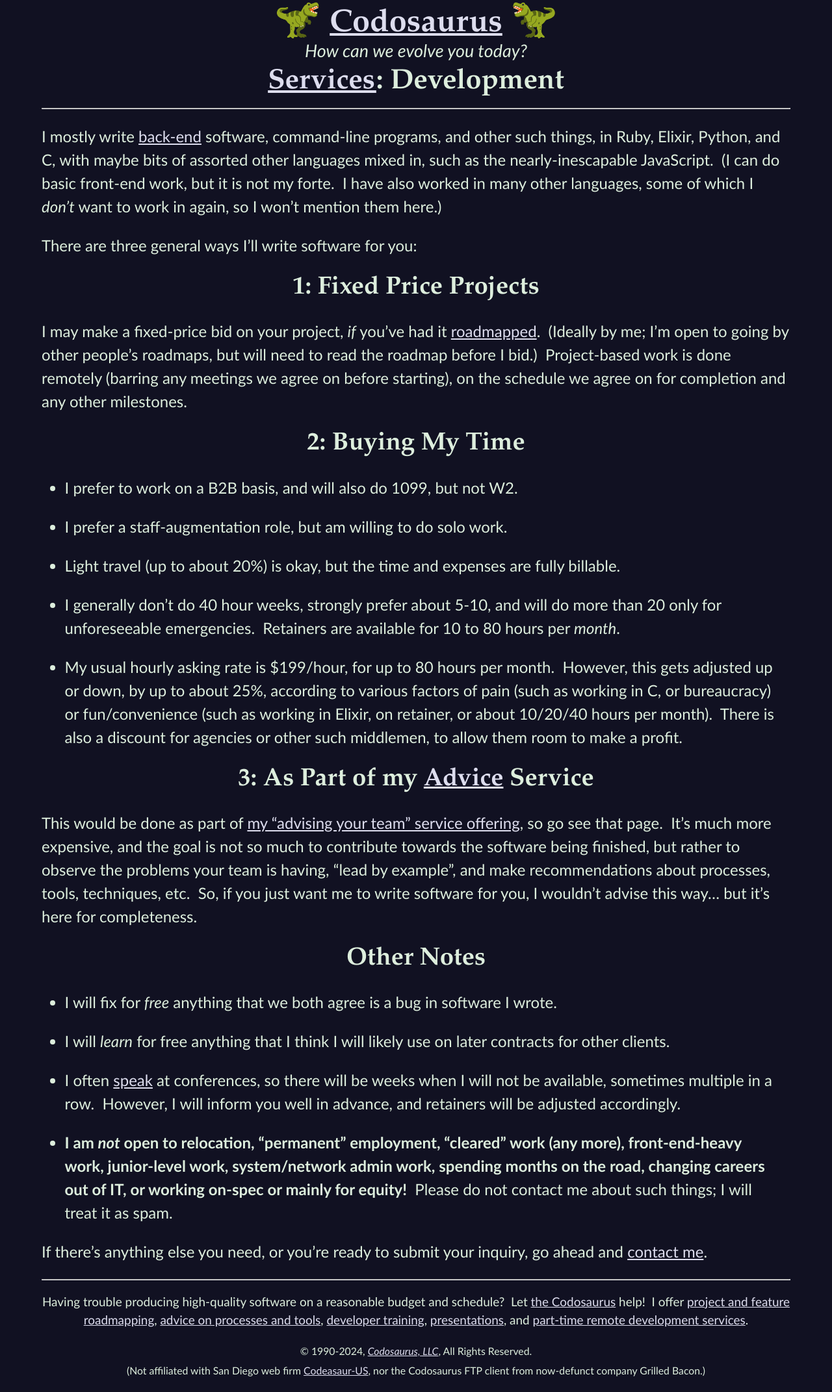
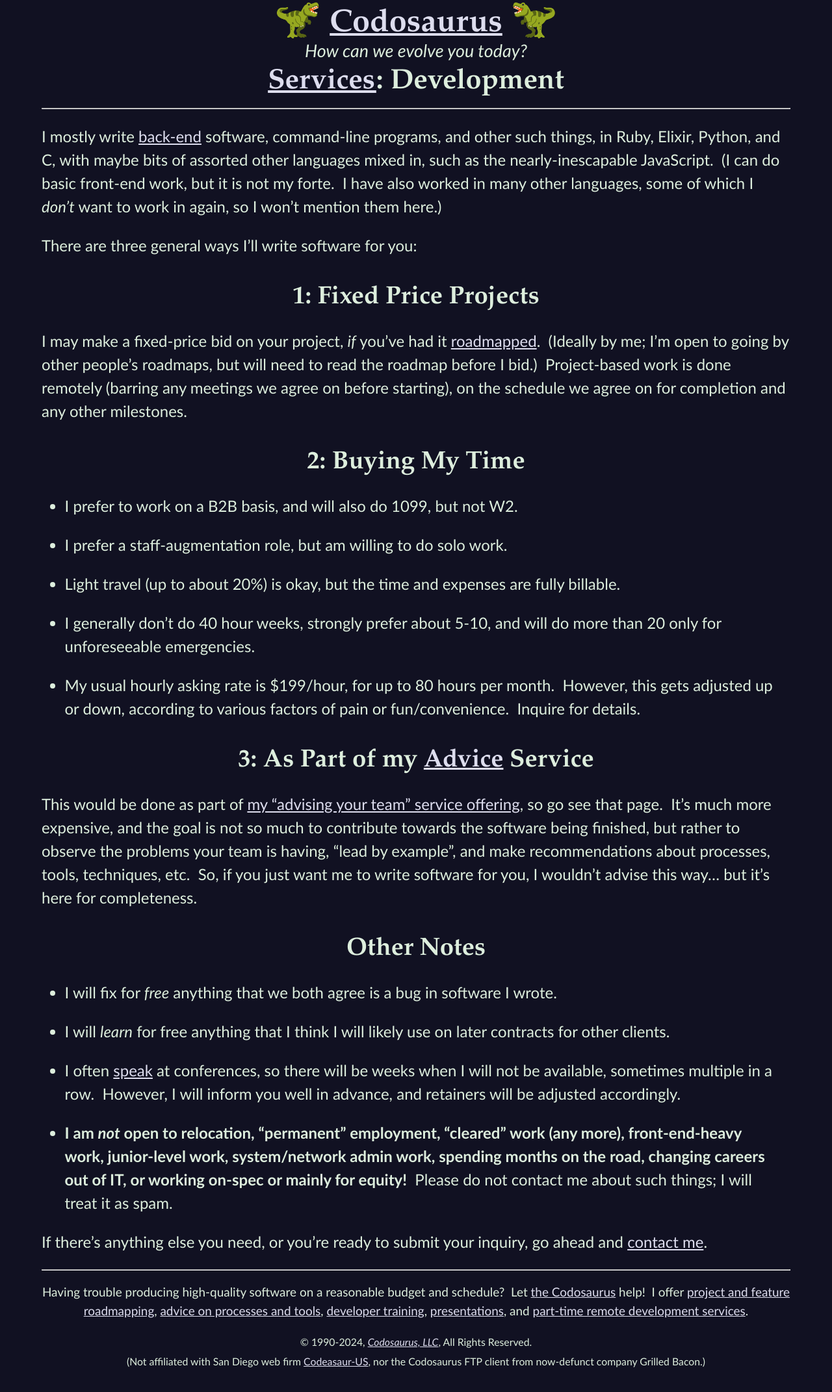
Before and after one commit to CodosaurusLLC/CodosaurusLLC.github.io, a Jekyll site: the page built from development.md, in a window 1280 px wide. Shown: the whole page at 65% size. Built offline with Jekyll 4.4.1, drawn with Linux system fonts in a browser that asks for light colours.

Commit message:
simplify dev service description

```diff
--- a/assets/css/main.css
+++ b/assets/css/main.css
@@ -61,6 +61,12 @@
 h4 { font-size: var(--h4-size); }
 h5 { font-size: var(--h5-size); }
 
+main h1 { margin-top: var(--h1-size); }
+main h2 { margin-top: var(--h2-size); }
+main h3 { margin-top: var(--h3-size); }
+main h4 { margin-top: var(--h4-size); }
+main h5 { margin-top: var(--h5-size); }
+
 li { margin-right: min(2%, 2em); }
 
 th,td { text-align: left; }
--- a/development.md
+++ b/development.md
@@ -64,23 +64,34 @@
 - I generally don't do 40 hour weeks,
 strongly prefer about 5-10,
 and will do more than 20
-only for unforeseeable emergencies.&nbsp;
-Retainers are available for
-10 to 80 hours per _month_.
+only for unforeseeable emergencies.
 
 - My usual hourly asking rate
 is $199/hour,
 for up to 80 hours per month.&nbsp;
 However, this gets adjusted up or down,
-by up to about 25%,
 according to various factors of
-pain (such as
-working in C, or bureaucracy) or
-fun/convenience (such as
-working in Elixir, on retainer, or about 10/20/40 hours per month).&nbsp;
-There is also a discount for
-agencies or other such middlemen,
-to allow them room to make a profit.
+pain or fun/convenience.&nbsp;
+Inquire for details.
+<!--
+such as a level of effort about 10 hours/month or less (15% off),
+about 20 (10% off),
+about 40 (5% off),
+working in Elixir (10% off),
+working through an agency (10% off)
+working on retainer (5% off),
+working in C (20% extra), or
+tracking time closer than full hours
+(1% per increment that fits in an hour).&nbsp;
+So for example,
+if you want me to work
+about 10 hours a month,
+on retainer,
+in Elixir,
+through an agency,
+you get a discount of 15% + 5% + 10% + 10%,
+which makes a whopping 40% off!
+-->
 
 ### 3: As Part of my [Advice](advice) Service
 
```
Also changed, not shown: index.md (+1 -3 lines), 2 other files.
